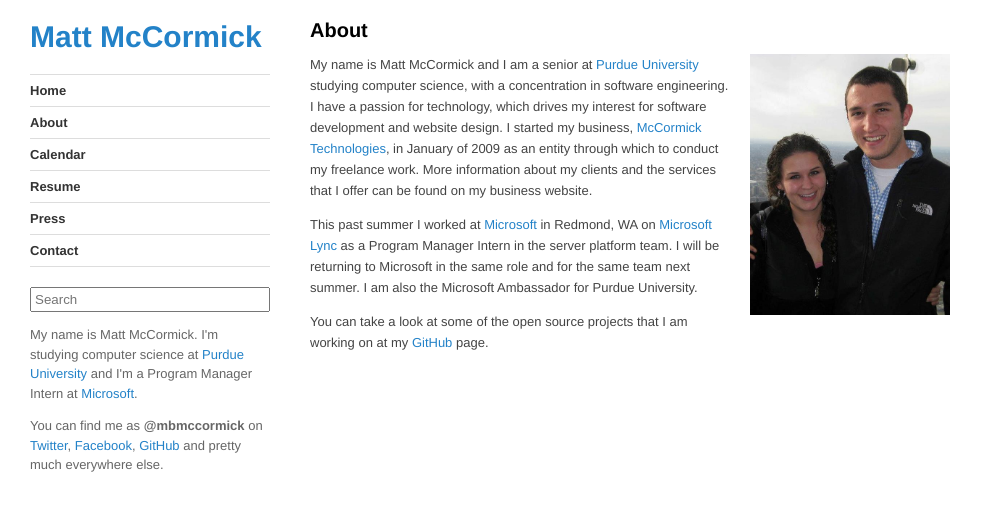
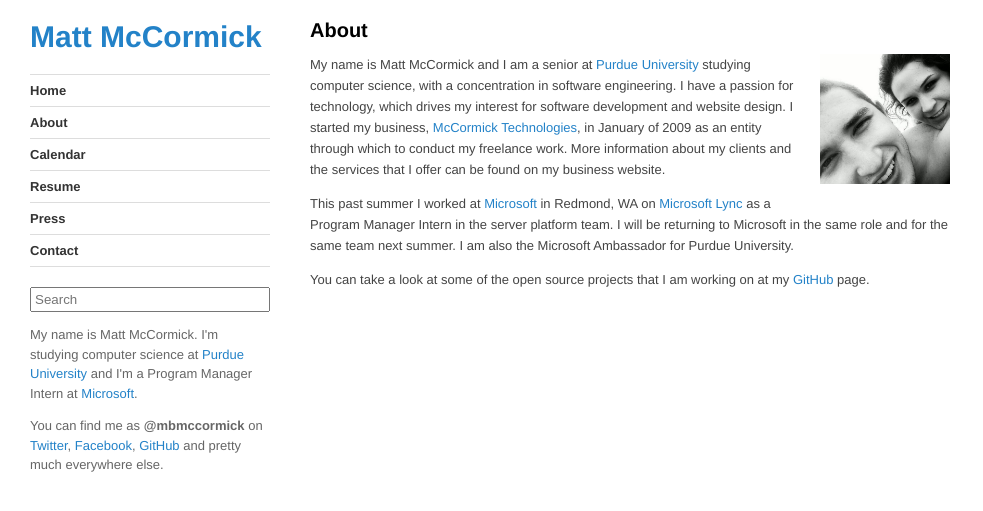
Before and after one commit to mbmccormick/mbmccormick.github.io, a Jekyll site: the page built from about/index.md, in a window 1280 px wide. Shown: the top 511 px of the page, without its empty margins (0-983 px from the left). Built offline with Jekyll 4.4.1, drawn with Linux system fonts in a browser that asks for light colours; Markdown is read by kramdown in place of the engine named in the settings.

Commit message:
Updating profile picture.

```diff
--- a/css/base.css
+++ b/css/base.css
@@ -351,7 +351,7 @@
 }
 
 img.profile {
-  width:200px !important;
+  width:130px !important;
 }
 
 .follow-box {
```
Also changed, not shown: images/common/profile.jpg.
